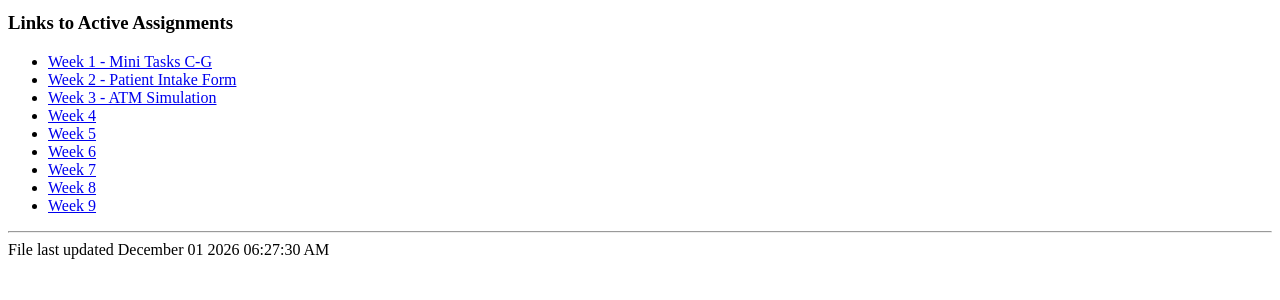
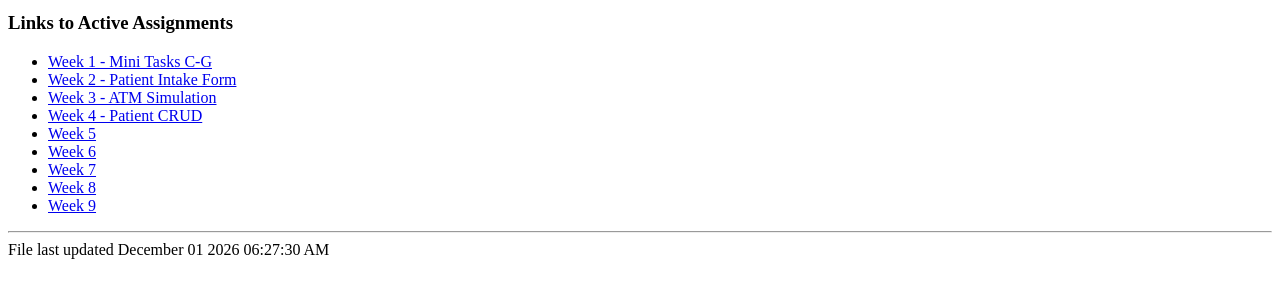
Before and after one commit to spenc-neit/se266sRoucoulet, a PHP site: page / in a window 1280 px wide. Shown: the part 449-749 px from the top of the page. Run offline with PHP 8.4, Linux system fonts and the light colour scheme.

Commit message:
entire push for one tiny fix :/

```diff
--- a/index.php
+++ b/index.php
@@ -36,7 +36,7 @@
         <li><a href="week1/">Week 1 - Mini Tasks C-G</a></li>
         <li><a href="week2/b/indexfront.php">Week 2 - Patient Intake Form</a></li>
         <li><a href="week3/atm_starter.php">Week 3 - ATM Simulation</a></li>
-        <li><a href="week4">Week 4</a></li>
+        <li><a href="week4">Week 4 - Patient CRUD</a></li>
         <li><a href="#">Week 5</a></li>
         <li><a href="#">Week 6</a></li>
         <li><a href="#">Week 7</a></li>
```
